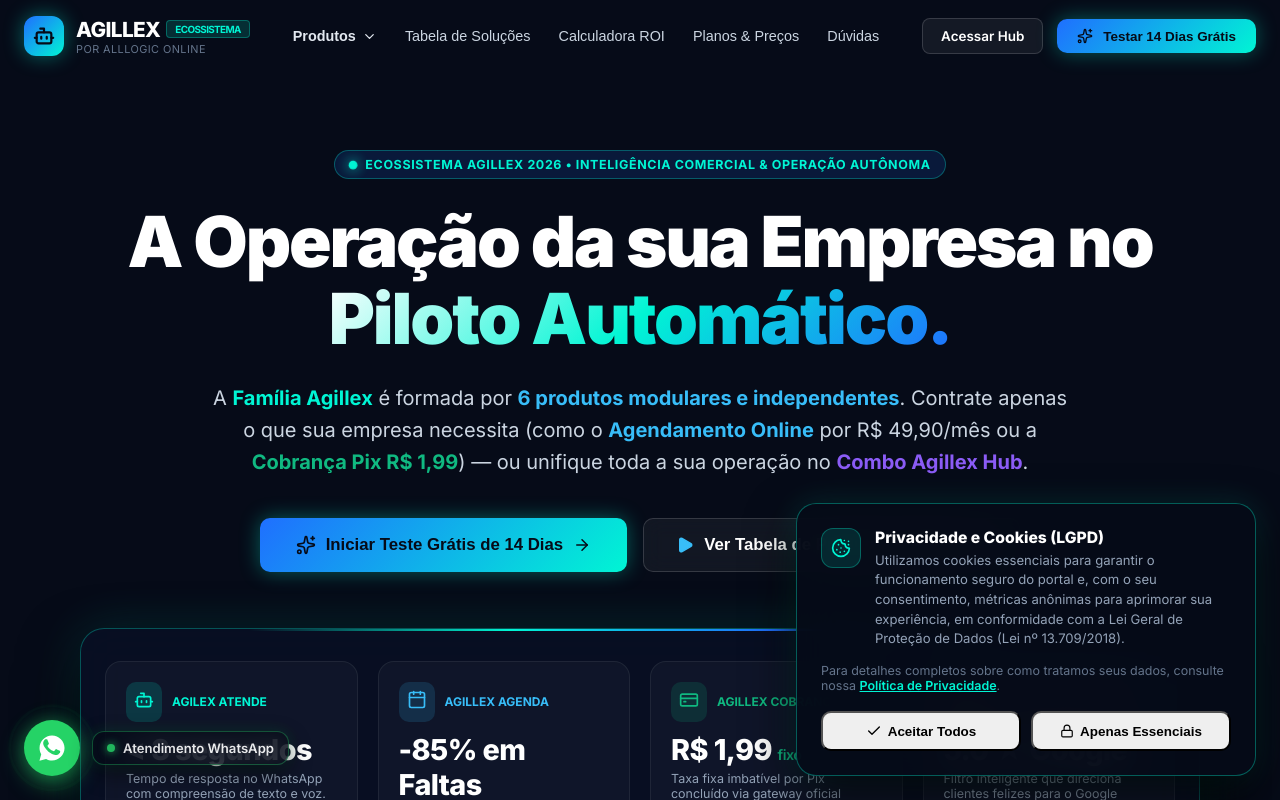
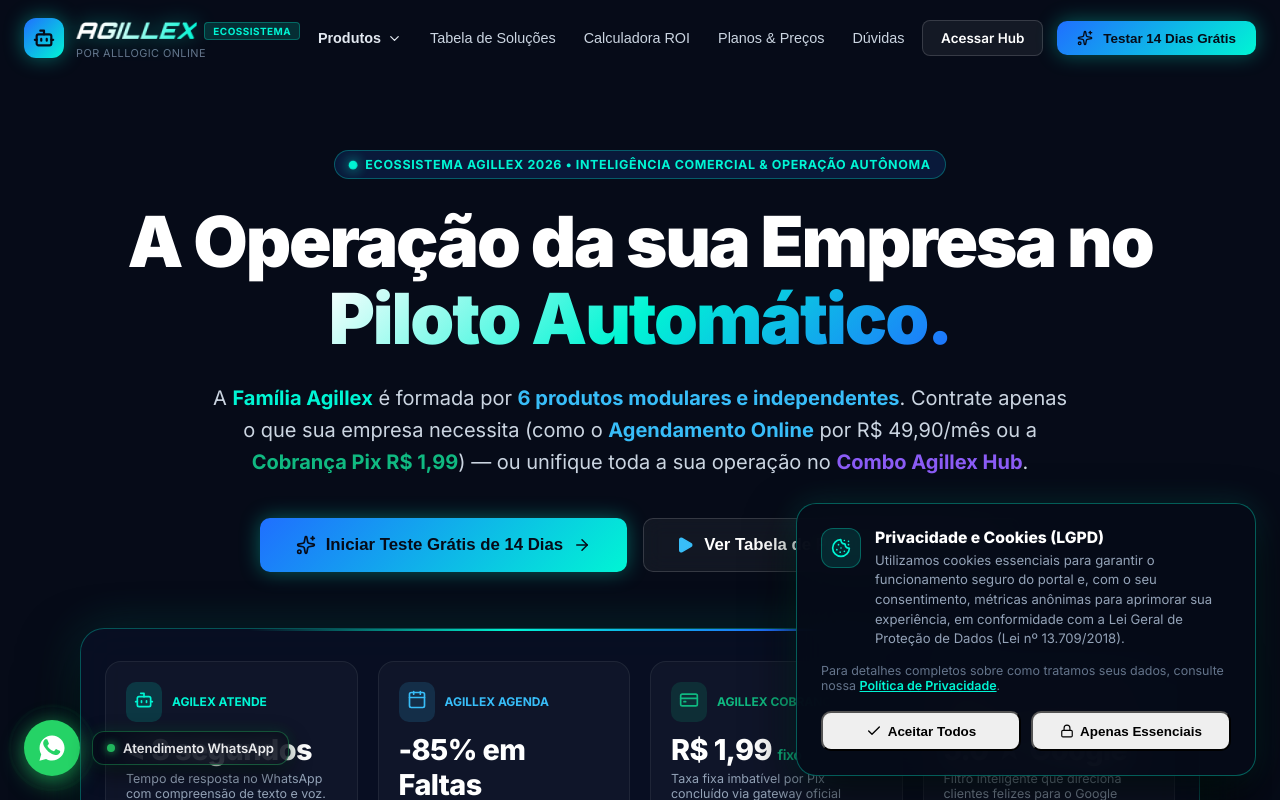
Before and after one commit to lucasdresler/agillex-site, a Next.js app: page / in a window 1280 px wide. Shown: the top 800 px of the page. Built offline with nearby package versions, Linux system fonts and the light colour scheme.

Commit message:
style: tipografia de velocidade Orbitron na marca Agillex e ajustes no rodape

```diff
--- a/src/app/globals.css
+++ b/src/app/globals.css
@@ -21,6 +21,12 @@
   box-sizing: border-box;
   padding: 0;
   margin: 0;
+}
+
+a,
+a:visited {
+  color: inherit;
+  text-decoration: none;
 }
 
 html,
--- a/src/app/layout.tsx
+++ b/src/app/layout.tsx
@@ -43,7 +43,7 @@ export default function RootLayout({
         <link rel="preconnect" href="https://fonts.googleapis.com" />
         <link rel="preconnect" href="https://fonts.gstatic.com" crossOrigin="anonymous" />
         <link
-          href="https://fonts.googleapis.com/css2?family=Inter:wght@300;400;500;600;700;800;900&family=JetBrains+Mono:wght@400;600;700&display=swap"
+          href="https://fonts.googleapis.com/css2?family=Inter:wght@300;400;500;600;700;800;900&family=JetBrains+Mono:wght@400;600;700&family=Orbitron:ital,wght@0,700;0,800;0,900;1,700;1,800;1,900&display=swap"
           rel="stylesheet"
         />
       </head>
--- a/src/components/Footer.tsx
+++ b/src/components/Footer.tsx
@@ -39,7 +39,20 @@ export default function Footer() {
               >
                 <Bot size={20} color="#060B18" strokeWidth={2.5} />
               </div>
-              <span style={{ fontSize: '1.25rem', fontWeight: 800, color: '#fff', letterSpacing: '-0.02em' }}>
+              <span
+                style={{
+                  fontFamily: "'Orbitron', 'Inter', sans-serif",
+                  fontSize: '1.25rem',
+                  fontWeight: 900,
+                  fontStyle: 'italic',
+                  letterSpacing: '0.04em',
+                  background: 'linear-gradient(95deg, #FFFFFF 20%, #00F5D4 100%)',
+                  WebkitBackgroundClip: 'text',
+                  WebkitTextFillColor: 'transparent',
+                  transform: 'skewX(-6deg)',
+                  display: 'inline-block',
+                }}
+              >
                 AGILLEX
               </span>
             </div>
@@ -60,12 +73,12 @@ export default function Footer() {
               Família Agillex
             </div>
             <ul style={{ listStyle: 'none', padding: 0, margin: 0, display: 'flex', flexDirection: 'column', gap: '10px' }}>
-              <li><a href="#produtos" className="footer-link">Agillex Hub (Painel SaaS)</a></li>
-              <li><a href="#produtos" className="footer-link">Agilex Atende (WhatsApp IA)</a></li>
-              <li><a href="#produtos" className="footer-link">Agillex Agenda (Google Calendar)</a></li>
-              <li><a href="#produtos" className="footer-link">Agillex Cobrança (Pix R$ 1,99)</a></li>
-              <li><a href="#produtos" className="footer-link">Agillex Reputação (Google 5★)</a></li>
-              <li><a href="#produtos" className="footer-link">Agillex GED (Documentos com IA)</a></li>
+              <li><a href="#produtos" className="footer-link" style={{ color: '#94A3B8', textDecoration: 'none' }}>Agillex Hub (Painel SaaS)</a></li>
+              <li><a href="#produtos" className="footer-link" style={{ color: '#94A3B8', textDecoration: 'none' }}>Agilex Atende (WhatsApp IA)</a></li>
+              <li><a href="#produtos" className="footer-link" style={{ color: '#94A3B8', textDecoration: 'none' }}>Agillex Agenda (Google Calendar)</a></li>
+              <li><a href="#produtos" className="footer-link" style={{ color: '#94A3B8', textDecoration: 'none' }}>Agillex Cobrança (Pix R$ 1,99)</a></li>
+              <li><a href="#produtos" className="footer-link" style={{ color: '#94A3B8', textDecoration: 'none' }}>Agillex Reputação (Google 5★)</a></li>
+              <li><a href="#produtos" className="footer-link" style={{ color: '#94A3B8', textDecoration: 'none' }}>Agillex GED (Documentos com IA)</a></li>
             </ul>
           </div>
 
@@ -76,16 +89,42 @@ export default function Footer() {
             </div>
             <ul style={{ listStyle: 'none', padding: 0, margin: 0, display: 'flex', flexDirection: 'column', gap: '10px' }}>
               <li>
-                <a href="https://hub.alllogiconline.com.br/login" target="_blank" rel="noopener noreferrer" className="footer-link">
+                <a
+                  href="https://hub.alllogiconline.com.br/login"
+                  target="_blank"
+                  rel="noopener noreferrer"
+                  className="footer-link"
+                  style={{ color: '#94A3B8', textDecoration: 'none' }}
+                >
                   <span>Entrar no Hub (Área do Cliente)</span>
                   <ExternalLink size={12} />
                 </a>
               </li>
-              <li><a href="#calculadora" className="footer-link">Calculadora de Retorno (ROI)</a></li>
-              <li><a href="#planos" className="footer-link">Planos & Preços</a></li>
-              <li><a href="#faq" className="footer-link">Perguntas Frequentes</a></li>
-              <li><Link href="/privacidade" className="footer-link">Política de Privacidade (LGPD)</Link></li>
-              <li><Link href="/termos" className="footer-link">Termos de Uso do Serviço</Link></li>
+              <li>
+                <a href="#calculadora" className="footer-link" style={{ color: '#94A3B8', textDecoration: 'none' }}>
+                  Calculadora de Retorno (ROI)
+                </a>
+              </li>
+              <li>
+                <a href="#planos" className="footer-link" style={{ color: '#94A3B8', textDecoration: 'none' }}>
+                  Planos & Preços
+                </a>
+              </li>
+              <li>
+                <a href="#faq" className="footer-link" style={{ color: '#94A3B8', textDecoration: 'none' }}>
+                  Perguntas Frequentes
+                </a>
+              </li>
+              <li>
+                <Link href="/privacidade" className="footer-link" style={{ color: '#94A3B8', textDecoration: 'none' }}>
+                  Política de Privacidade (LGPD)
+                </Link>
+              </li>
+              <li>
+                <Link href="/termos" className="footer-link" style={{ color: '#94A3B8', textDecoration: 'none' }}>
+                  Termos de Uso do Serviço
+                </Link>
+              </li>
               <li>
                 <button
                   onClick={() => {
@@ -94,14 +133,10 @@ export default function Footer() {
                     }
                   }}
                   className="footer-link"
+                  style={{ color: '#94A3B8', textDecoration: 'none' }}
                 >
                   Preferências de Cookies
                 </button>
-              </li>
-              <li>
-                <a href="https://alllogiconline.com.br" target="_blank" rel="noopener noreferrer" className="footer-link">
-                  Site Institucional AllLogic Online
-                </a>
               </li>
             </ul>
           </div>
@@ -161,9 +196,15 @@ export default function Footer() {
       </div>
 
       <style jsx>{`
-        .footer-link {
-          color: #94A3B8;
-          text-decoration: none;
+        .footer-link,
+        .footer-link:visited,
+        .footer-link:active,
+        .footer-link:focus,
+        :global(a.footer-link),
+        :global(a.footer-link:visited),
+        :global(a.footer-link:active) {
+          color: #94A3B8 !important;
+          text-decoration: none !important;
           font-size: 0.84rem;
           background: none;
           border: none;
@@ -175,8 +216,9 @@ export default function Footer() {
           align-items: center;
           gap: 4px;
         }
-        .footer-link:hover {
-          color: #00F5D4;
+        .footer-link:hover,
+        :global(a.footer-link:hover) {
+          color: #00F5D4 !important;
         }
       `}</style>
     </footer>
--- a/src/components/Navbar.tsx
+++ b/src/components/Navbar.tsx
@@ -87,10 +87,41 @@ export default function Navbar({ onOpenTrial }: NavbarProps) {
             <Bot size={22} color="#060B18" strokeWidth={2.4} />
           </div>
           <div>
-            <div style={{ fontSize: '1.3rem', fontWeight: 800, letterSpacing: '-0.03em', color: '#fff', display: 'flex', alignItems: 'center', gap: '6px' }}>
-              AGILLEX <span style={{ fontSize: '0.62rem', background: 'rgba(0, 245, 212, 0.15)', color: '#00F5D4', padding: '2px 8px', borderRadius: '4px', border: '1px solid rgba(0, 245, 212, 0.3)', fontWeight: 700 }}>ECOSSISTEMA</span>
+            <div style={{ display: 'flex', alignItems: 'center', gap: '8px' }}>
+              <span
+                style={{
+                  fontFamily: "'Orbitron', 'Inter', sans-serif",
+                  fontSize: '1.42rem',
+                  fontWeight: 900,
+                  fontStyle: 'italic',
+                  letterSpacing: '0.04em',
+                  background: 'linear-gradient(95deg, #FFFFFF 20%, #00F5D4 100%)',
+                  WebkitBackgroundClip: 'text',
+                  WebkitTextFillColor: 'transparent',
+                  filter: 'drop-shadow(0 0 10px rgba(0, 245, 212, 0.4))',
+                  transform: 'skewX(-6deg)',
+                  display: 'inline-block',
+                }}
+              >
+                AGILLEX
+              </span>
+              <span
+                style={{
+                  fontSize: '0.62rem',
+                  background: 'rgba(0, 245, 212, 0.15)',
+                  color: '#00F5D4',
+                  padding: '2px 8px',
+                  borderRadius: '4px',
+                  border: '1px solid rgba(0, 245, 212, 0.3)',
+                  fontWeight: 700,
+                  letterSpacing: '0.05em',
+                  textTransform: 'uppercase',
+                }}
+              >
+                ECOSSISTEMA
+              </span>
             </div>
-            <div style={{ fontSize: '0.68rem', color: '#64748B', letterSpacing: '0.04em' }}>
+            <div style={{ fontSize: '0.68rem', color: '#64748B', letterSpacing: '0.04em', marginTop: '1px' }}>
               POR ALLLOGIC ONLINE
             </div>
           </div>
```
